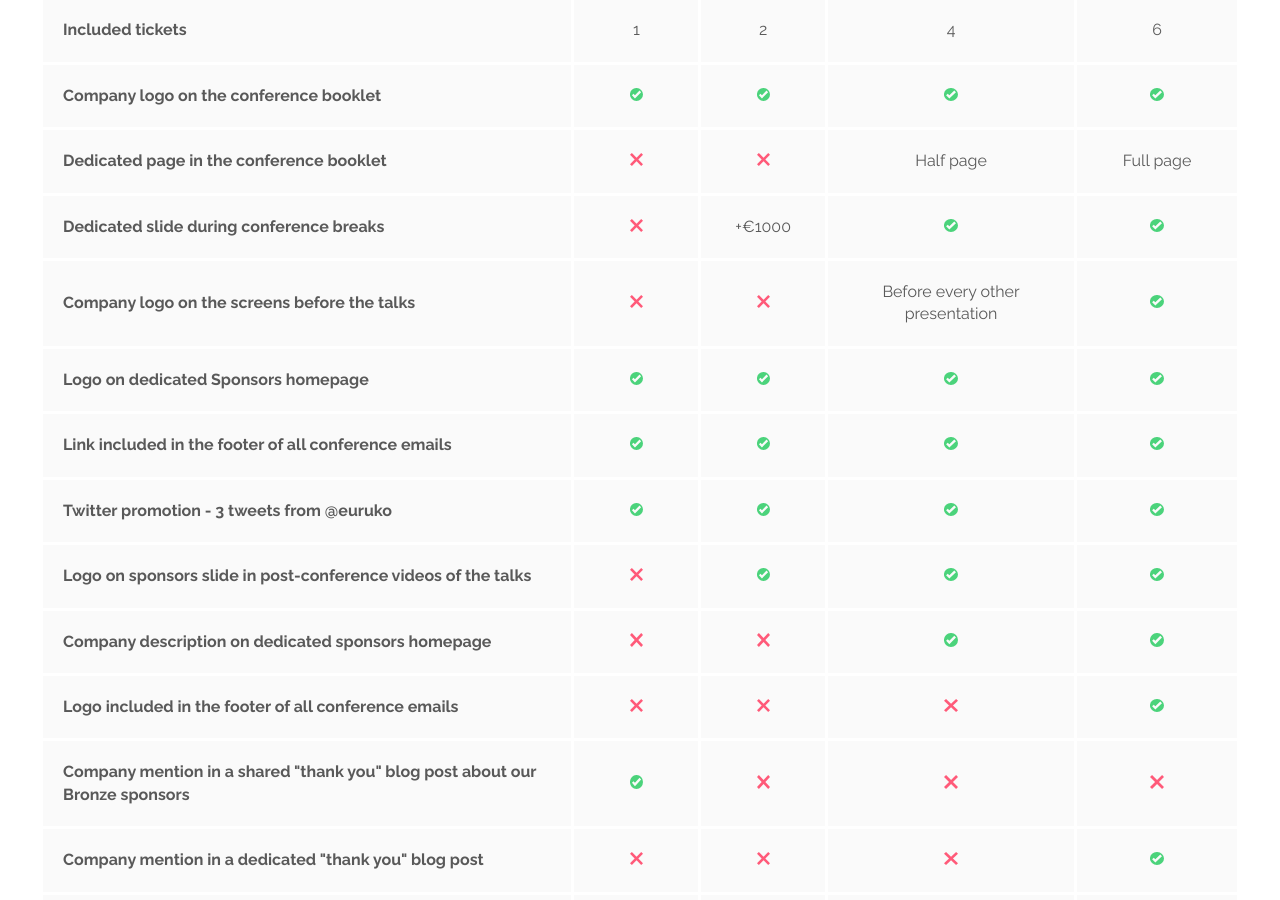
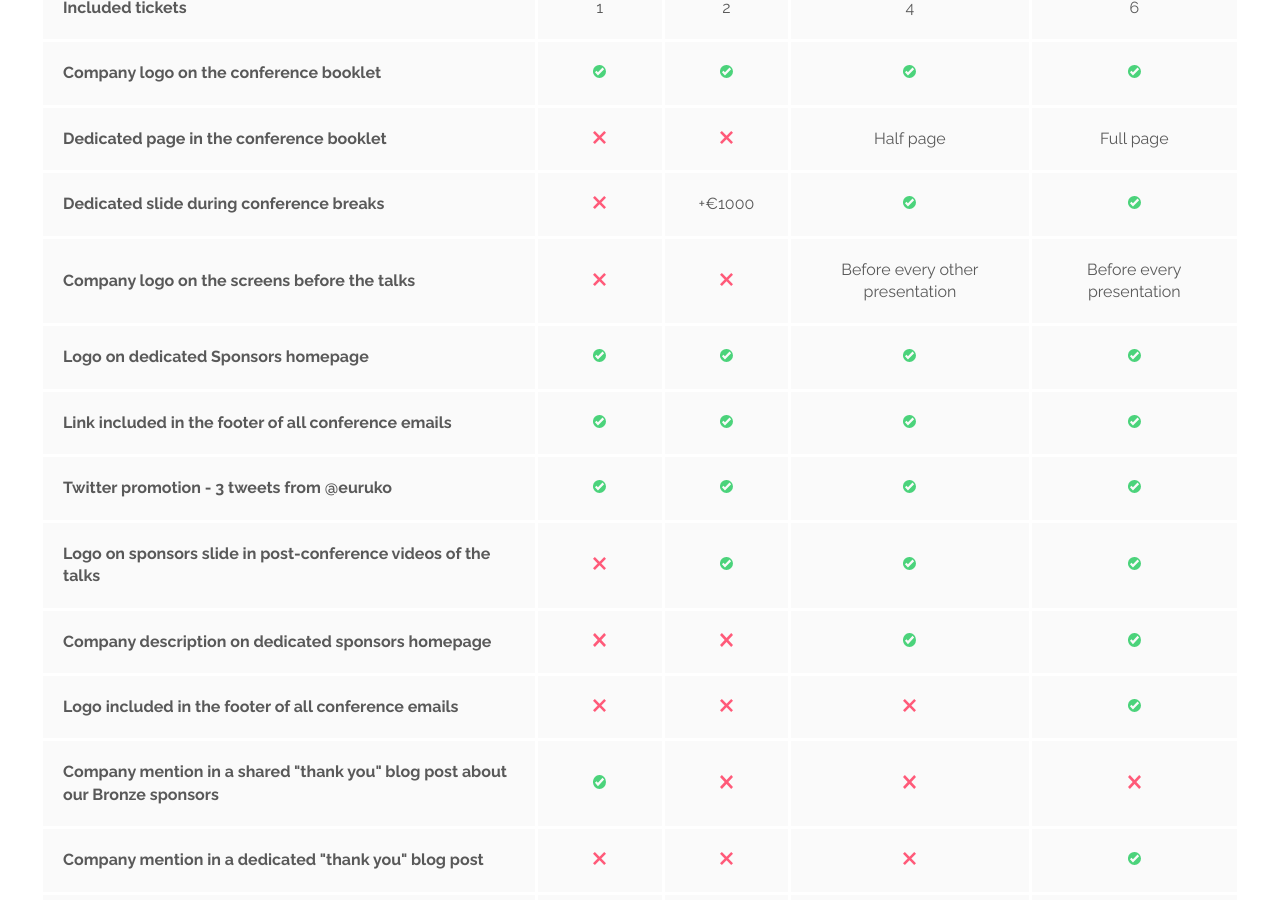
Before and after one commit to euruko/euruko2018.github.io, a Jekyll site: the page built from sponsoring.html, in a window 1280 px wide and 900 px high, scrolled down 796 px. Built offline with Jekyll 4.4.1, drawn with Linux system fonts in a browser that asks for light colours.

Commit message:
Clearer sponsoring

```diff
--- a/sponsoring.html
+++ b/sponsoring.html
@@ -114,7 +114,7 @@ layout: default
                     <td><img src="/assets/images/icon-cross.svg" /></td>
                     <td><img src="/assets/images/icon-cross.svg" /></td>
                     <td>Before every other presentation</td>
-                    <td><img src="/assets/images/icon-check.svg" /></td>
+                    <td>Before every presentation</td>
                 </tr>
 
                 <tr>
```
